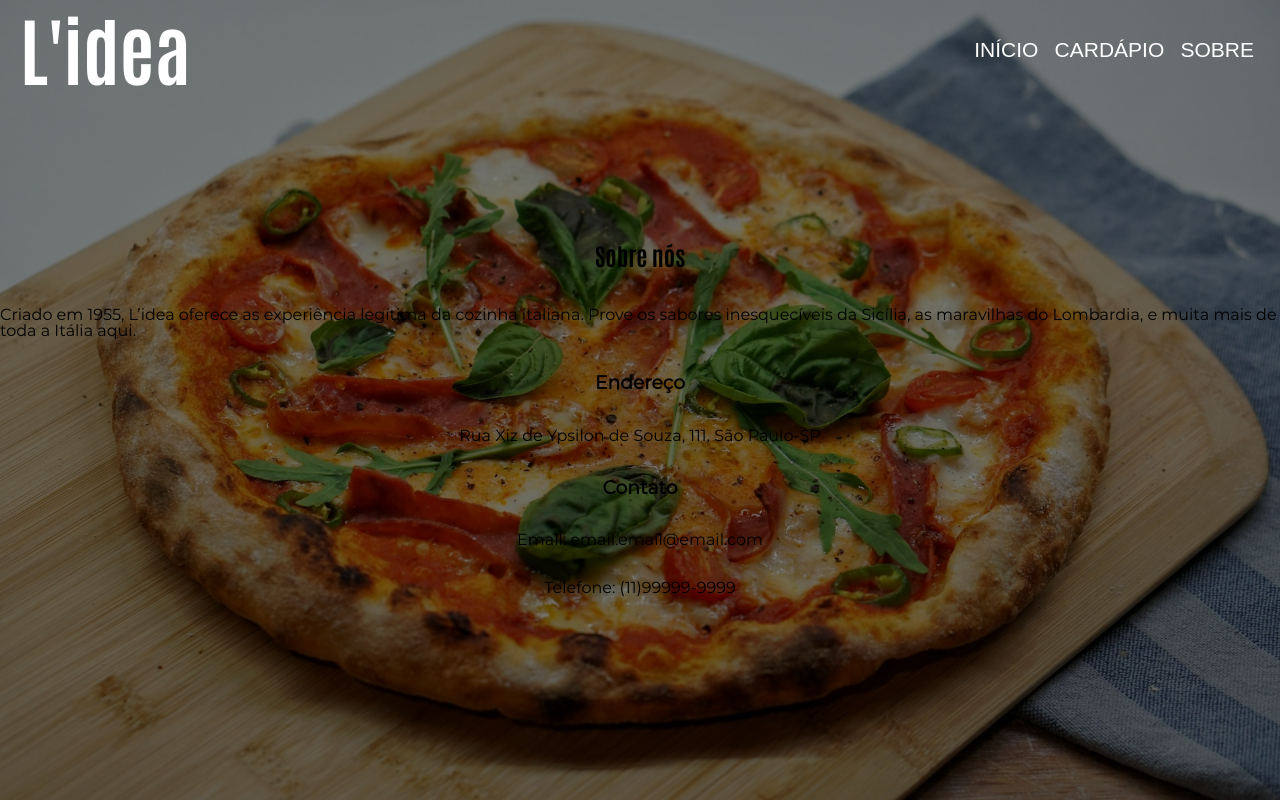
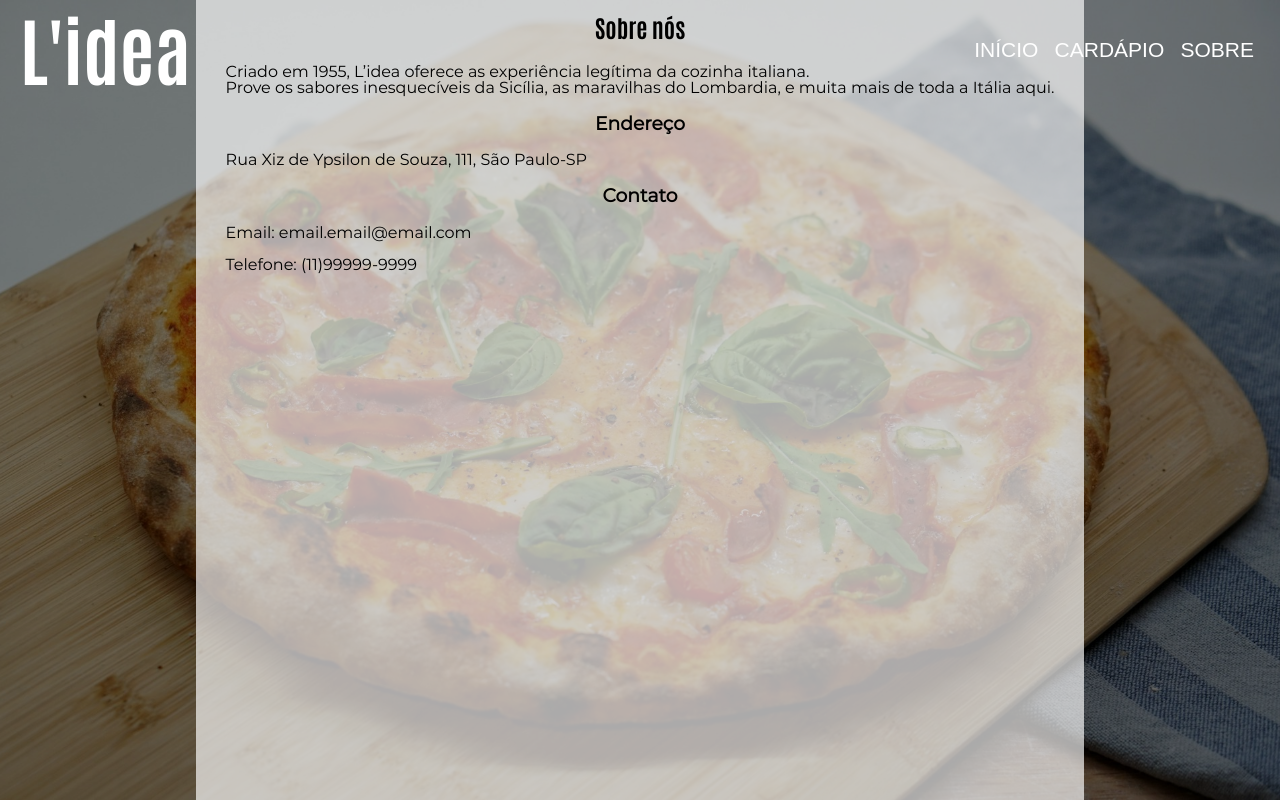
Before and after one commit to Rafael-Correzi/Restaurant-Page, a website built with webpack: page src/template.html in a window 1280 px wide. Both pictures are taken after a click on the button "SOBRE". Built offline with nearby package versions, Linux system fonts and the light colour scheme.

Commit message:
Add opacity to 'cardapio', add container div to 'sobre'

```diff
--- a/src/sobre.js
+++ b/src/sobre.js
@@ -1,5 +1,6 @@
 import { content } from "./content.js"
 
+const divContainer = document.createElement("div");
 const sobre = document.createElement("h2");
 const sobreContent = document.createElement("p");
 const endereco = document.createElement("h3");
@@ -8,21 +9,24 @@ const contato = document.createElement("h3");
 const contatoEmail = document.createElement("p");
 const contatoTelefone = document.createElement("p");
 
+divContainer.classList.add("sobre-container");
 
 function appendSobre() {
-  content.appendChild(sobre);
+  content.appendChild(divContainer);
+  divContainer.appendChild(sobre);
   sobre.textContent = "Sobre nós";
-  content.appendChild(sobreContent);
-    sobreContent.textContent = "Criado em 1955, L’idea oferece as experiência legítima da cozinha italiana. Prove os sabores inesquecíveis da Sicília, as maravilhas do Lombardia, e muita mais de toda a Itália aqui."
-  content.appendChild(endereco);
+  sobreContent.textContent = "Criado em 1955, L’idea oferece as experiência legítima da cozinha italiana. \r\n"
+  sobreContent.textContent += "Prove os sabores inesquecíveis da Sicília, as maravilhas do Lombardia, e muita mais de toda a Itália aqui."
+  divContainer.appendChild(sobreContent);
+  divContainer.appendChild(endereco);
   endereco.textContent = "Endereço";
-  content.appendChild(enderecoContent);
+  divContainer.appendChild(enderecoContent);
   enderecoContent.textContent = "Rua Xiz de Ypsilon de Souza, 111, São Paulo-SP";
-  content.appendChild(contato);
+  divContainer.appendChild(contato);
   contato.textContent = "Contato";
-  content.appendChild(contatoEmail);
+  divContainer.appendChild(contatoEmail);
   contatoEmail.textContent = "Email: email.email@email.com";
-  content.appendChild(contatoTelefone);
+  divContainer.appendChild(contatoTelefone);
   contatoTelefone.textContent = "Telefone: (11)99999-9999";
 }
 
--- a/src/styles.css
+++ b/src/styles.css
@@ -55,6 +55,10 @@ header {
 
 }
 
+p {
+  white-space: pre-line;
+}
+
 .logo {
   font-family: "antoniobold", system-ui, -apple-system, BlinkMacSystemFont, 'Segoe UI', Roboto, Oxygen, Ubuntu, Cantarell, 'Open Sans', 'Helvetica Neue', sans-serif;
   font-size: 75px;
@@ -106,9 +110,7 @@ h2 {
   font-family: "antoniobold", system-ui, -apple-system, BlinkMacSystemFont, 'Segoe UI', Roboto, Oxygen, Ubuntu, Cantarell, 'Open Sans', 'Helvetica Neue', sans-serif;
 }
 
-h3 {
-  display: inline-block;
-}
+
 
 .cardapio-container {
   position: absolute;
@@ -124,6 +126,7 @@ h3 {
   height: 100%;
   width: 1020px;
   text-align: center;
+  filter: opacity(70%);
  }
 
 .cardapio {
@@ -148,4 +151,25 @@ h3 {
 .cardapio-container > div:nth-of-type(even) {
   margin-left: 30px;
 
+}
+
+.cardapio-container > h3 {
+  display: inline-block;
+}
+
+ .sobre-container {
+  position: absolute;
+  top: 0;
+  background-color: #fffa;
+  height: 100%;
+  padding: 0 30px;
+
  }
+
+ .sobre-container > h2 {
+  text-align: center;
+ }
+
+ .sobre-container > h3 {
+  text-align: center;
+ }
```
